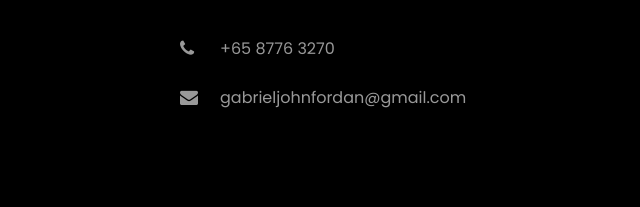
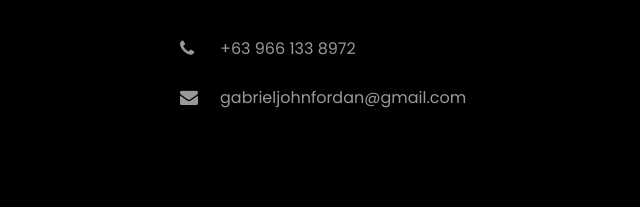
Before and after one commit to FordanG/fordang.github.io, a plain HTML site: page index.html in a window 1280 px wide. Shown: the part 5223-5430 px from the top of the page, 475-1115 px from the left. Drawn offline with Linux system fonts and the light colour scheme; files whose address does not match are found by name.

Commit message:
Update index.html

```diff
--- a/index.html
+++ b/index.html
@@ -660,7 +660,7 @@
                   <li>
                     <a href="#"
                       ><span class="icon icon-phone"></span
-                      ><span class="text">+65 8776 3270</span></a
+                      ><span class="text">+63 966 133 8972</span></a
                     >
                   </li>
                   <li>
```
